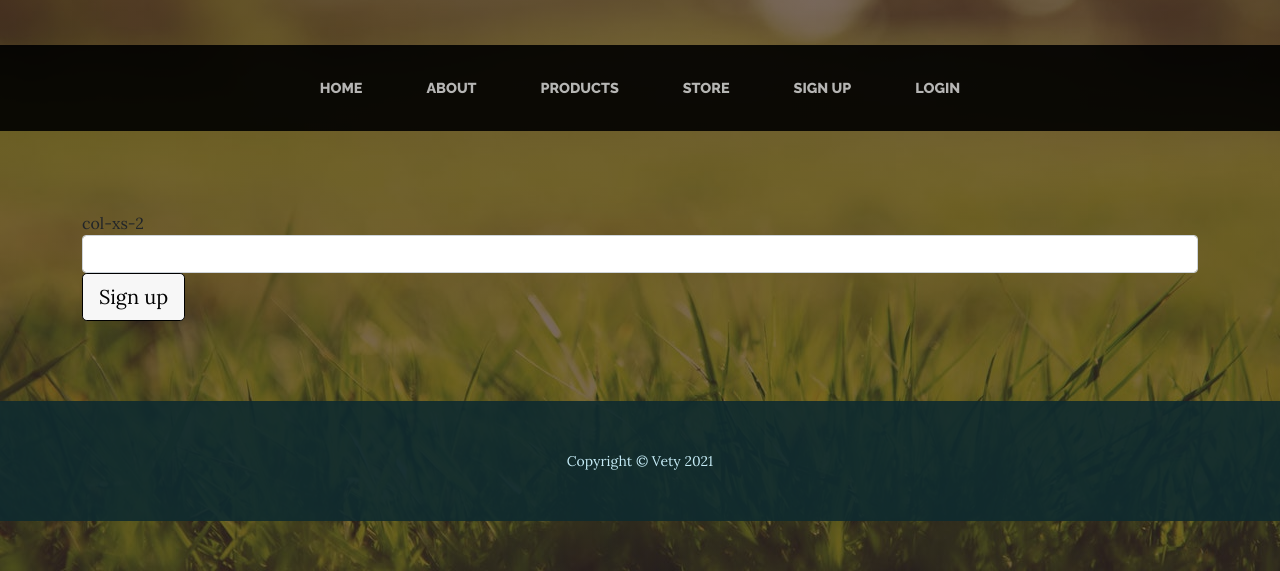
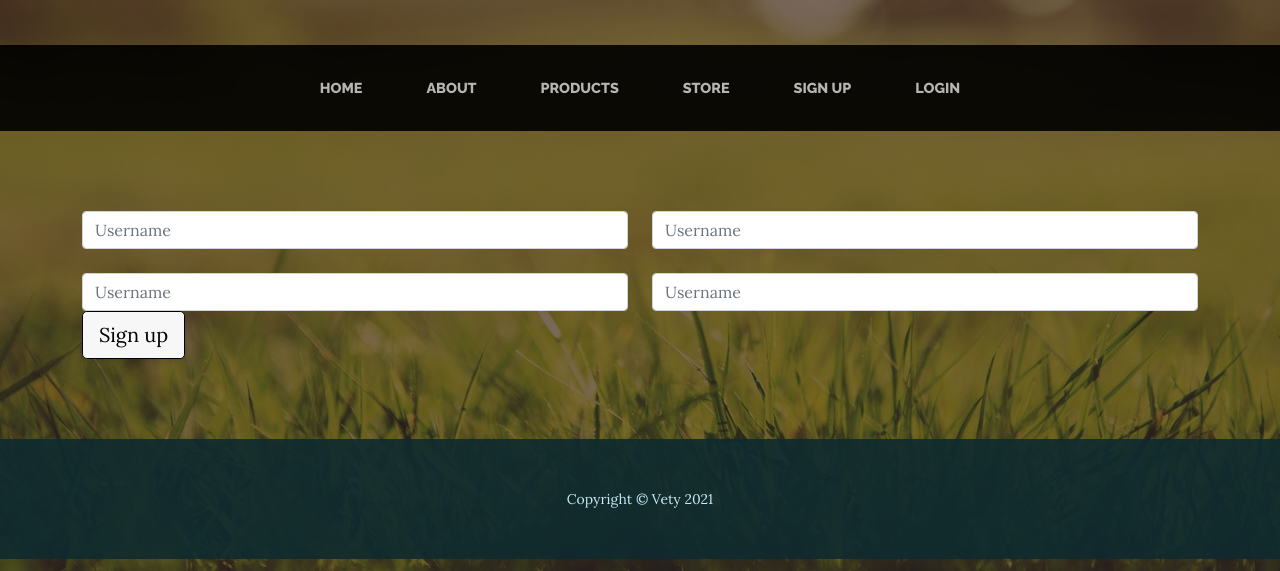
Before and after one commit to smartkid89/Vety, a plain HTML site: page signup.html in a window 1280 px wide. Shown: the part 229-800 px from the top of the page. Drawn offline with nearby package versions, Linux system fonts and the light colour scheme.

Commit message:
Update signup.html

```diff
--- a/signup.html
+++ b/signup.html
@@ -45,10 +45,27 @@
         <section class="page-section about-heading">
             <div class="container">
                 <div class="form-group row">
-                <div class="col-xs-2">
-                    <label for="ex1">col-xs-2</label>
-                    <input class="form-control" id="ex1" type="text">
-                  </div>
+                    <div class="container">
+                        <div class="row">
+                          <div class="col-sm">
+                            <input type="text" class="form-control" placeholder="Username" aria-label="Username" aria-describedby="basic-addon1">
+                          </div>
+                          <div class="col-sm">
+                            <input type="text" class="form-control" placeholder="Username" aria-label="Username" aria-describedby="basic-addon1">
+                          </div>
+
+                        </div>
+                        <br>
+                        <div class="row">
+                            <div class="col-sm">
+                              <input type="text" class="form-control" placeholder="Username" aria-label="Username" aria-describedby="basic-addon1">
+                            </div>
+                            <div class="col-sm">
+                              <input type="text" class="form-control" placeholder="Username" aria-label="Username" aria-describedby="basic-addon1">
+                            </div>
+
+                          </div>
+                      </div>
                 </div>
                   <button type="button" class="btn btn-primary btn-lg btn-block">Sign up</button>
 
```
